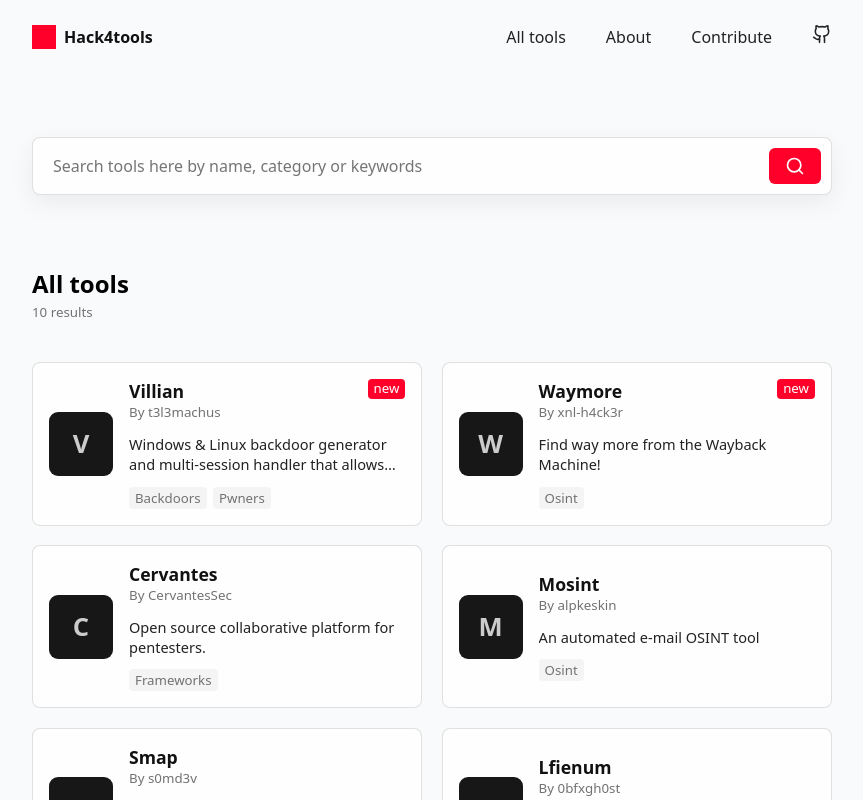
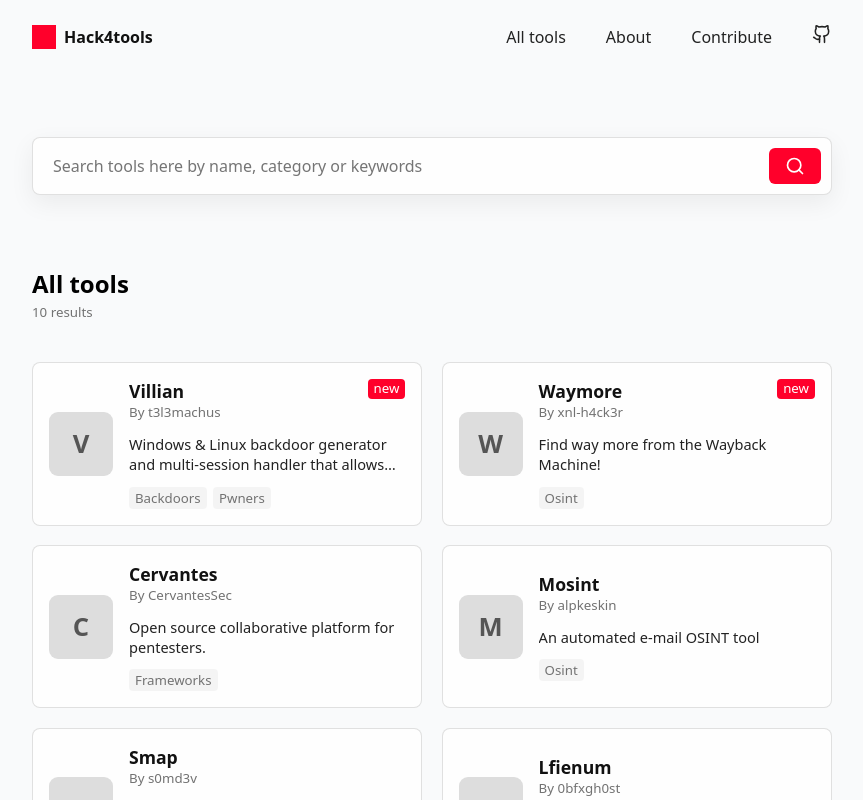
Before and after one commit to devenapuros/hack4tools, a Next.js app: page /tools in a window 1280 px wide. Shown: the top 800 px of the page, without its empty margins (208-1071 px from the left). Built offline with nearby package versions, Linux system fonts and the light colour scheme.

Commit message:
New important tools

```diff
--- a/src/pages/index.js
+++ b/src/pages/index.js
@@ -17,7 +17,7 @@
 }
 
 export async function getStaticProps() {
-    const IMPORTANT_TOOLS = ["villian", "smap", "cervantes"];
+    const IMPORTANT_TOOLS = ["villian", "smap", "mosint"];
     try {
         const response1 = await fetch("http://localhost:3000/api/categories");
         const categories = await response1.json();
--- a/src/styles/colorBox.module.css
+++ b/src/styles/colorBox.module.css
@@ -4,10 +4,10 @@
     justify-content: center;
     align-items: center;
     text-align: center;
-    color: #ccc;
+    color: #555;
     font-size: 1.6em;
     font-weight: 600;
-    background-color: #111111f8;
+    background-color: #ddd;
 }
 
 @media (prefers-color-scheme: dark) {
```
